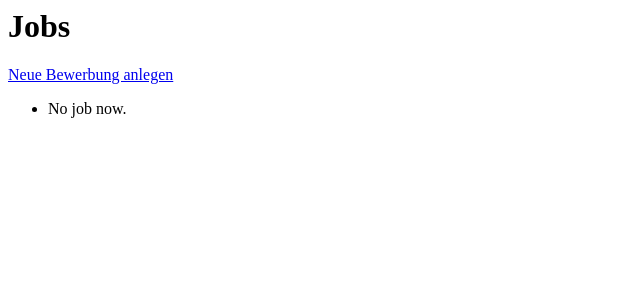
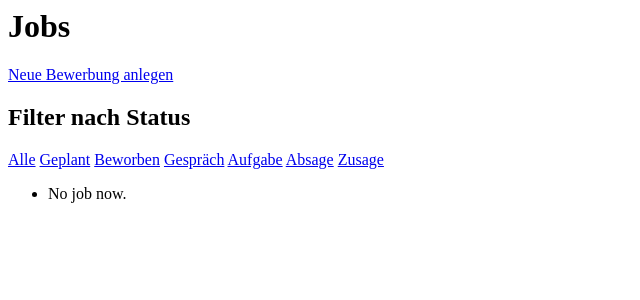
Before and after one commit to mohamadanasfattoum/jobtracker, a Django app: page /applications/ in a window 1280 px wide. Shown: the top 300 px of the page, without its empty margins (0-640 px from the left). Run offline with Django 5.2, Linux system fonts and the light colour scheme; data that the repository does not hold is empty.

Commit message:
feat: add status filter for job applications

```diff
--- a/JobApplication/templates/JobApplication/jobapplication_list.html
+++ b/JobApplication/templates/JobApplication/jobapplication_list.html
@@ -1,7 +1,15 @@
 <h1>Jobs</h1>
 
 <a href="{% url 'application_create' %}">Neue Bewerbung anlegen</a>
+<h2>Filter nach Status</h2>
 
+<a href="{% url 'application_list' %}">Alle</a>
+<a href="{% url 'application_list' %}?status=planned">Geplant</a>
+<a href="{% url 'application_list' %}?status=applied">Beworben</a>
+<a href="{% url 'application_list' %}?status=interview">Gespräch</a>
+<a href="{% url 'application_list' %}?status=task">Aufgabe</a>
+<a href="{% url 'application_list' %}?status=rejected">Absage</a>
+<a href="{% url 'application_list' %}?status=accepted">Zusage</a>
 <ul>
 {% for application in applications %}
     <li>
--- a/JobApplication/views.py
+++ b/JobApplication/views.py
@@ -9,7 +9,18 @@
 class JobApplicationListView(generic.ListView):
     model = JobApplication
     context_object_name = "applications"
+    def get_queryset(self):
+        queryset = super().get_queryset()
+        status = self.request.GET.get("status")
 
+        if status:
+            queryset = queryset.filter(status=status)
+
+        return queryset
+    def get_context_data(self, **kwargs):
+        context = super().get_context_data(**kwargs)
+        context["selected_status"] = self.request.GET.get("status", "")
+        return context
 
 class JobApplicationCreateView(generic.CreateView):
     model = JobApplication
```
